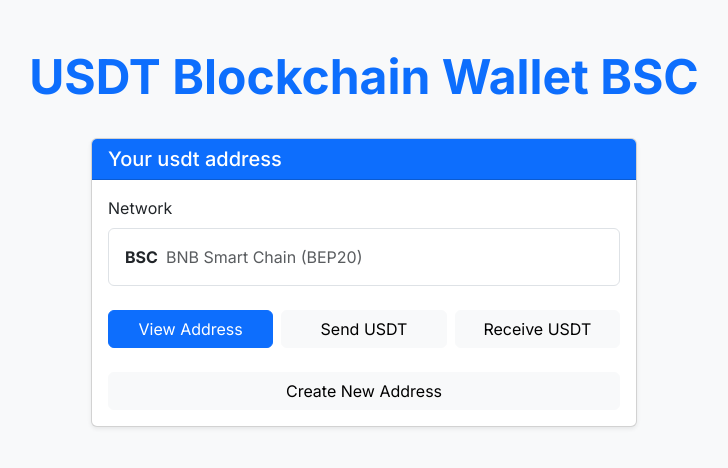
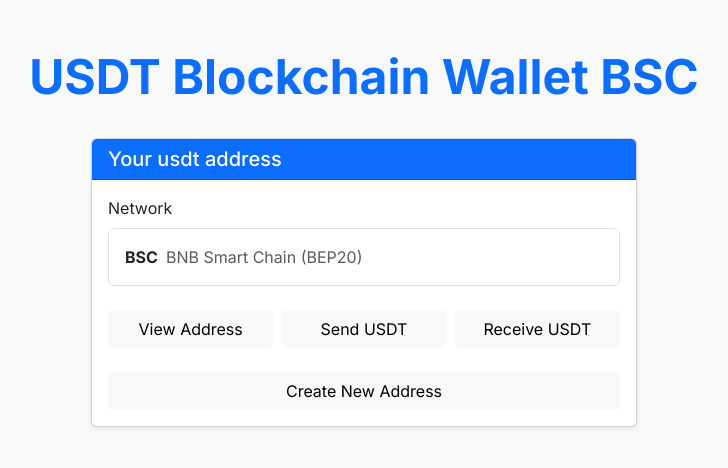
Before and after one commit to nguyenvanhuan243/nextjs-usdt-tool, a Next.js app: page / in a window 1280 px wide. Shown: the top 468 px of the page, without its empty margins (276-1004 px from the left). Built offline with nearby package versions, Linux system fonts and the light colour scheme.

Commit message:
Update tab type

```diff
--- a/app/components/UsdtAddressForm.tsx
+++ b/app/components/UsdtAddressForm.tsx
@@ -15,6 +15,7 @@
   VIEW: 'view',
   SEND: 'send',
   RECEIVE: 'receive',
+  NULL: 'null',
 } as const;
 
 type TabType = typeof TABS[keyof typeof TABS];
@@ -24,7 +25,7 @@
   const [loading, setLoading] = useState<boolean>(false);
   const [error, setError] = useState<string>('');
   const [copied, setCopied] = useState<boolean>(false);
-  const [currentTab, setCurrentTab] = useState<TabType>(TABS.VIEW);
+  const [currentTab, setCurrentTab] = useState<TabType>(TABS.NULL);
 
   const renderUsdtLogo = () => {
     return (
```
